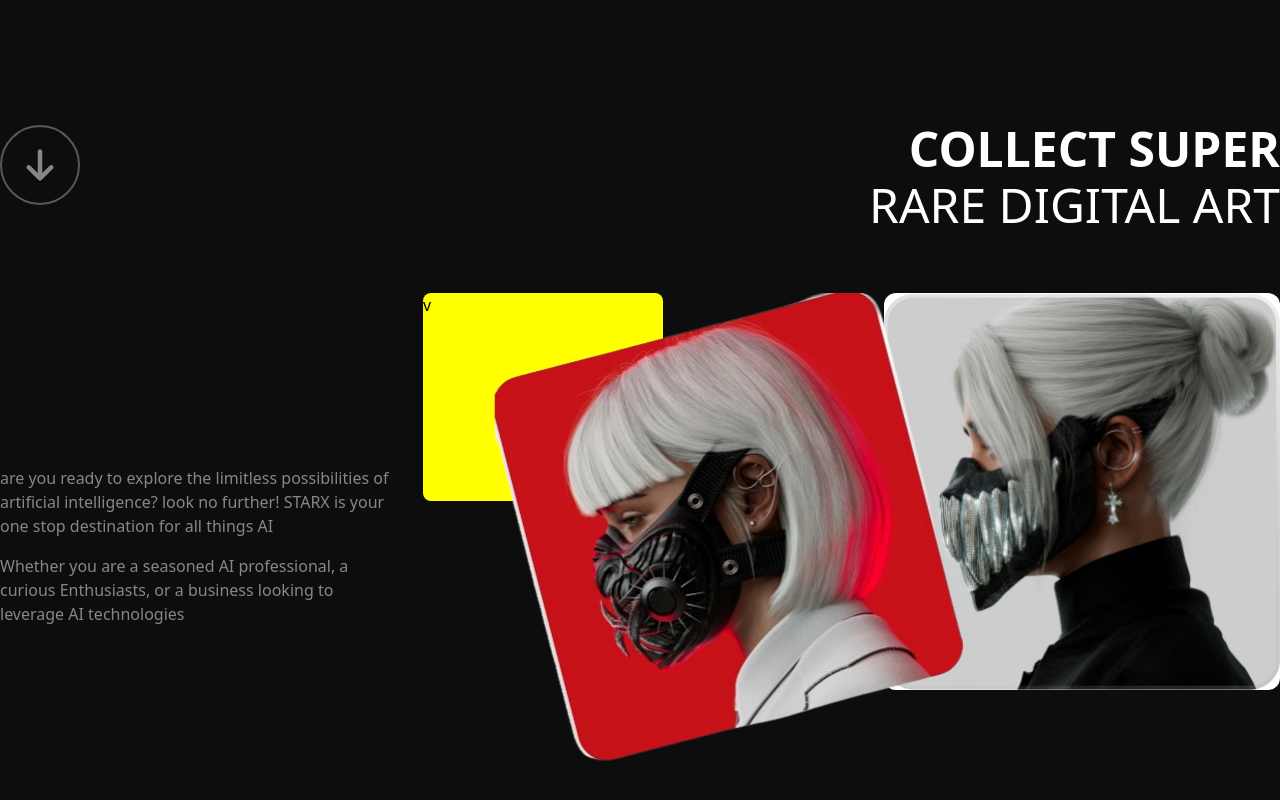
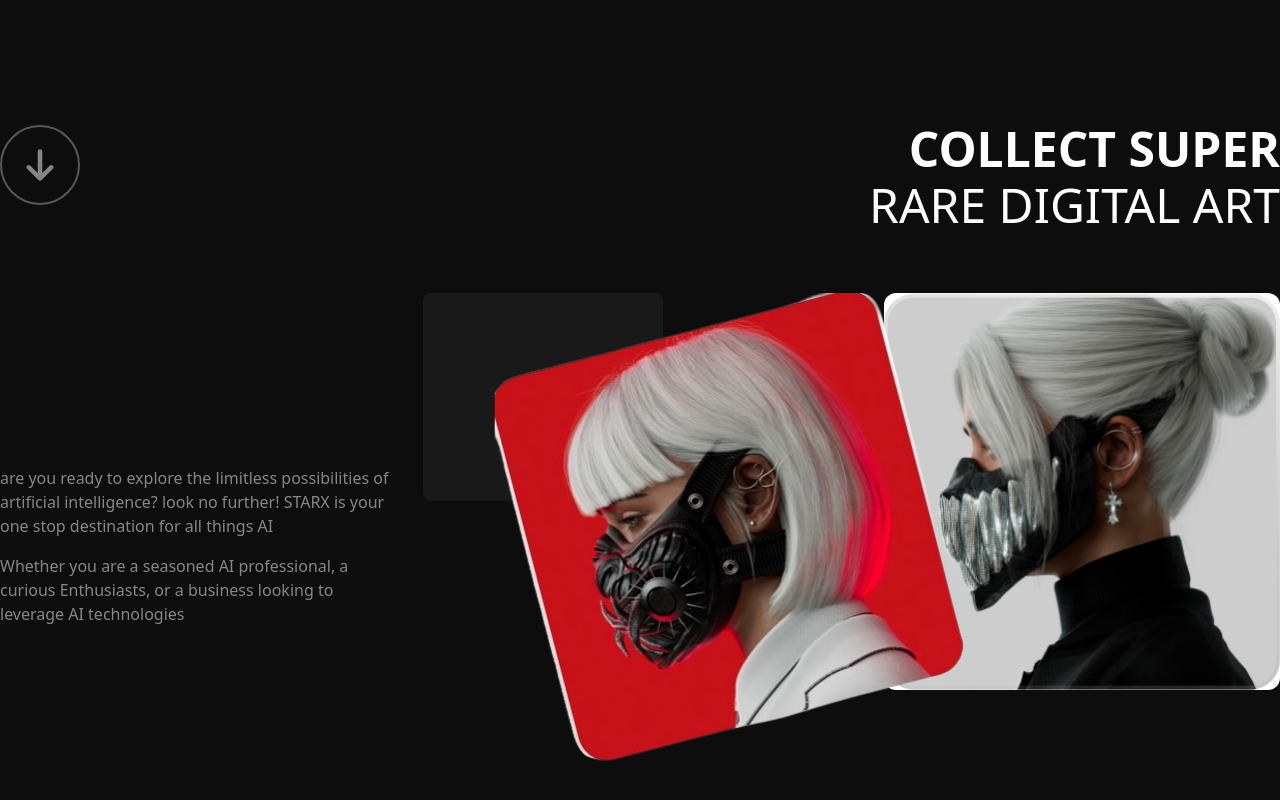
Before and after one commit to Victor-olabisi/NFT-landingPage, a React (Vite) app: page / in a window 1280 px wide. Shown: the part 953-1753 px from the top of the page. Built offline with nearby package versions, Linux system fonts and the light colour scheme.

Commit message:
work on hero section

```diff
--- a/src/index.css
+++ b/src/index.css
@@ -5,9 +5,9 @@
 
 .art-1::before {
     display: relative;
-    content: ' v';
+    content: ' ';
     position: absolute;
-    background: yellow;
+    background: #191919;
 transform: translateX(-10%);
 margin-left: 2rem;
 
```
